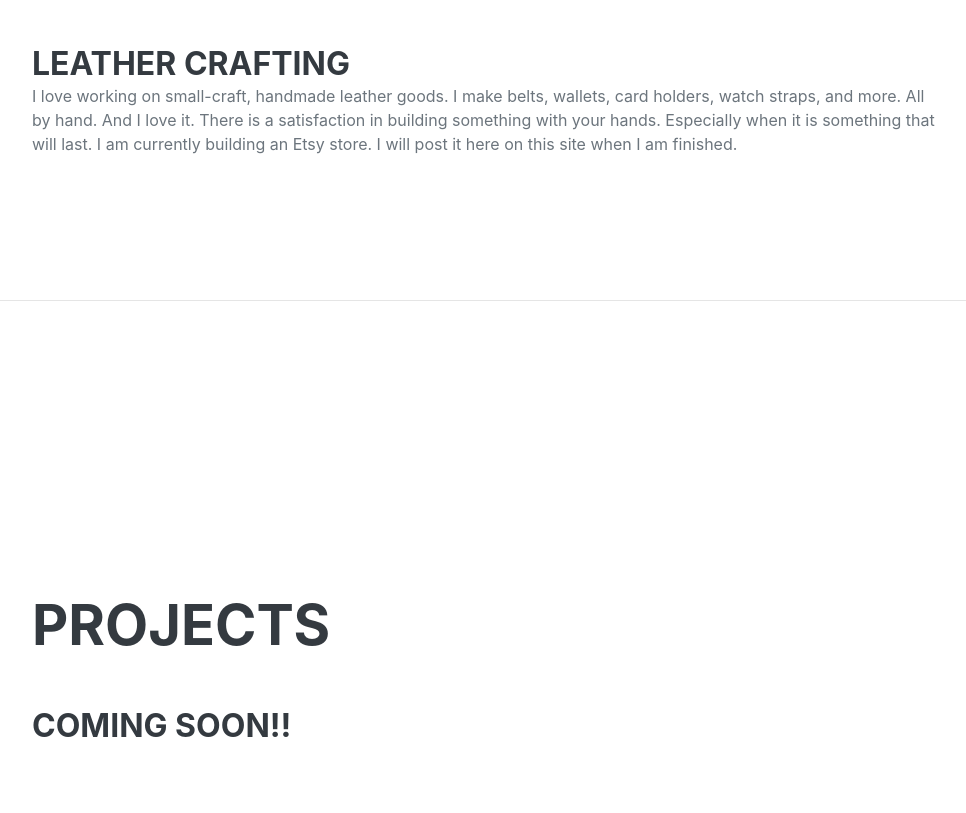
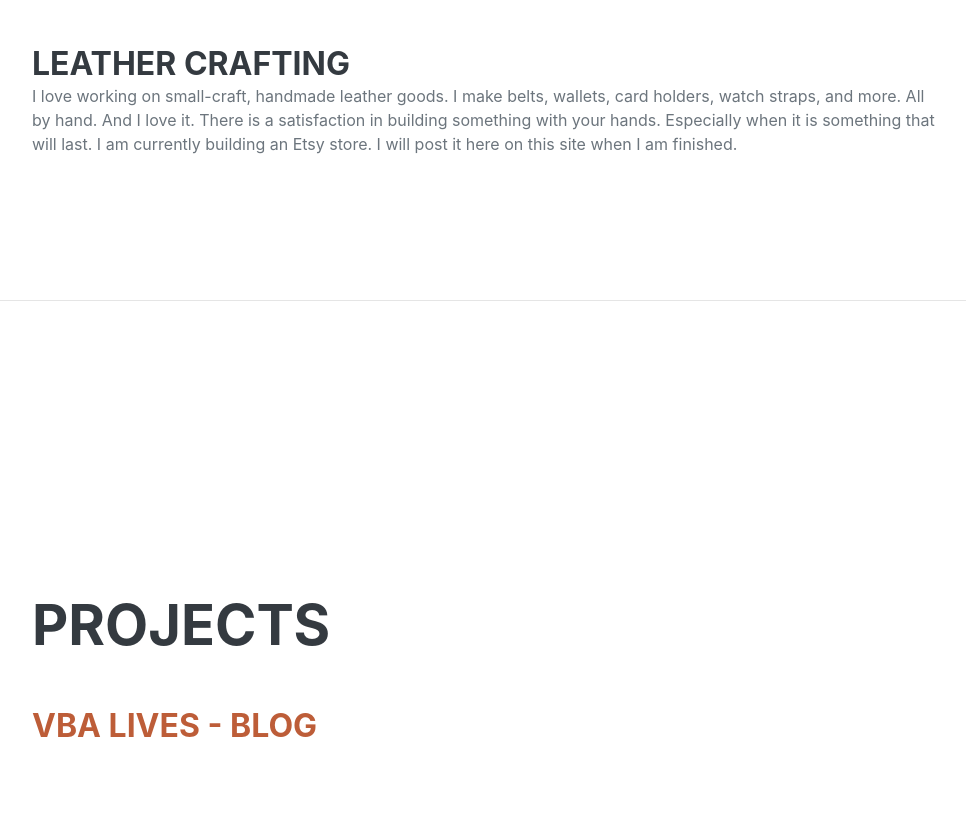
Before and after one commit to VBAStillLives/PersonalPage, a plain HTML site: page index.html in a window 1280 px wide. Shown: the part 1426-2239 px from the top of the page, without its empty margins (288-1254 px from the left). Drawn offline with nearby package versions, Linux system fonts and the light colour scheme; a web font is replaced by a local one.

Commit message:
Update index.html

```diff
--- a/index.html
+++ b/index.html
@@ -49,7 +49,7 @@
                     <div class="social-icons">
                         <a class="social-icon" href="https://www.linkedin.com/in/sevanserafino/"><i class="fab fa-linkedin-in"></i></a>
                         <a class="social-icon" href="https://github.com/VBAStillLives"><i class="fab fa-github"></i></a>
-                        <a class="social-icon" href="#"><i class="fab fa-twitter"></i></a>
+                        <!-- <a class="social-icon" href="#"><i class="fab fa-twitter"></i></a> -->
                         <a class="social-icon" href="https://www.facebook.com/sevan.serafino.7/"><i class="fab fa-facebook-f"></i></a>
                     </div>
                 </div>
@@ -96,8 +96,9 @@
                     <h2 class="mb-5">Projects</h2>
                      <div class="d-flex flex-column flex-md-row justify-content-between mb-5">
                         <div class="flex-grow-1">
-                            <h3 class="mb-0">Coming Soon!!</h3>
+                            <h3 class="mb-0"><a href="https://www.vbalives.com">VBA Lives - Blog</a></h3>
                             <p>
+
                             </p>
                         </div>
                     </div>
```
